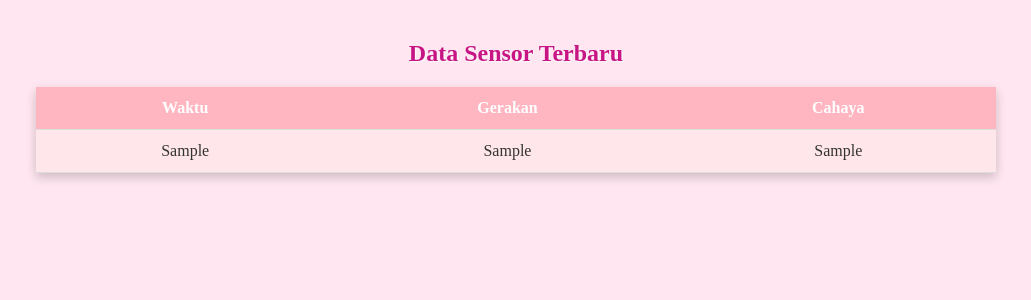
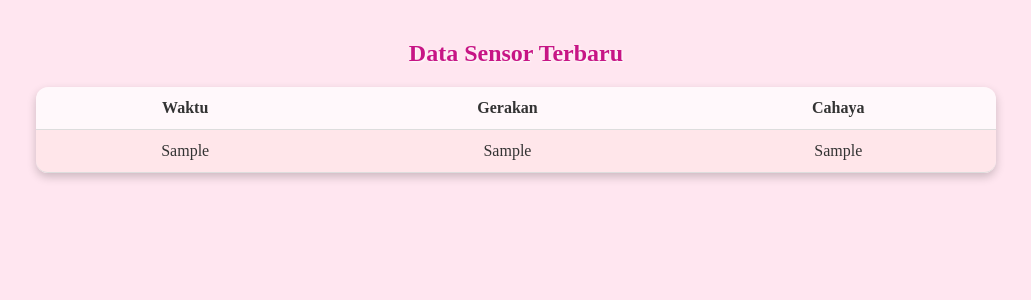
Before and after one commit to Annasyatqia/iot_monitor, a PHP site: page / in a window 1280 px wide. Shown: the top 300 px of the page, without its empty margins (124-1155 px from the left). Run offline with PHP 8.4, Linux system fonts and the light colour scheme; tables that the repository leaves empty or names only in its code hold one stand-in row (values such as "Sample post").

Commit message:
Auto commit on save

```diff
--- a/style.css
+++ b/style.css
@@ -14,7 +14,10 @@ h2 {
 table {
     width: 80%;
     margin: 0 auto;
-    border-collapse: collapse;
+    border-collapse: separate;
+    border-spacing: 0;
+    border-radius: 12px;
+    overflow: hidden;
     box-shadow: 0 4px 10px rgba(0, 0, 0, 0.2);
     background-color: #fff0f5; /* light pink */
 }
@@ -23,6 +26,23 @@ th, td {
     padding: 12px 15px;
     text-align: center;
     border-bottom: 1px solid #ddd;
+}
+
+th:first-child {
+    border-top-left-radius: 12px;
+}
+
+th:last-child {
+    border-top-right-radius: 12px;
+}
+
+tr:last-child td:first-child {
+    border-bottom-left-radius: 12px;
+}
+
+tr:last-child td:last-child {
+    border-bottom-right-radius: 12px;
+}
 }
 
 th {
```
